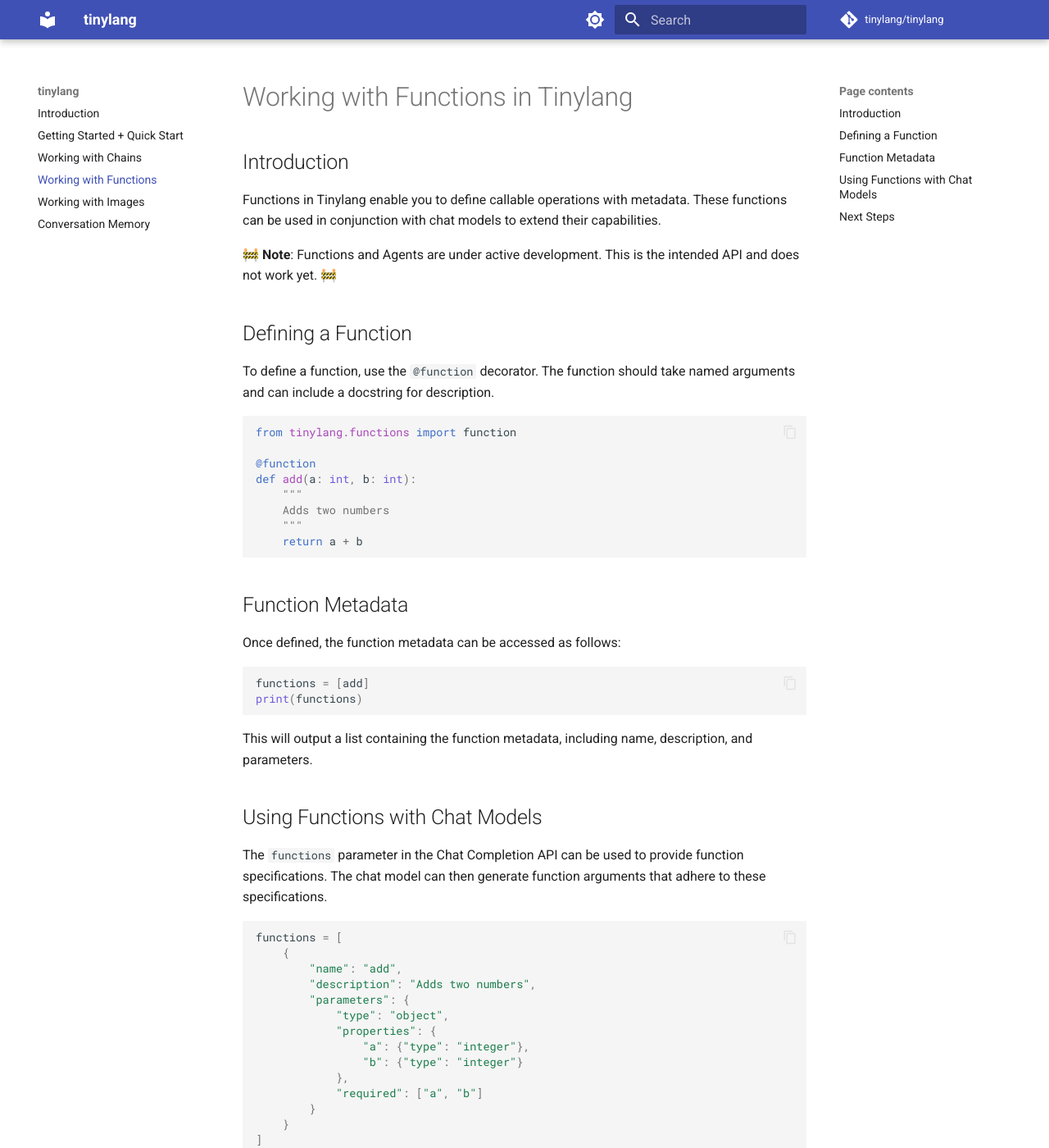
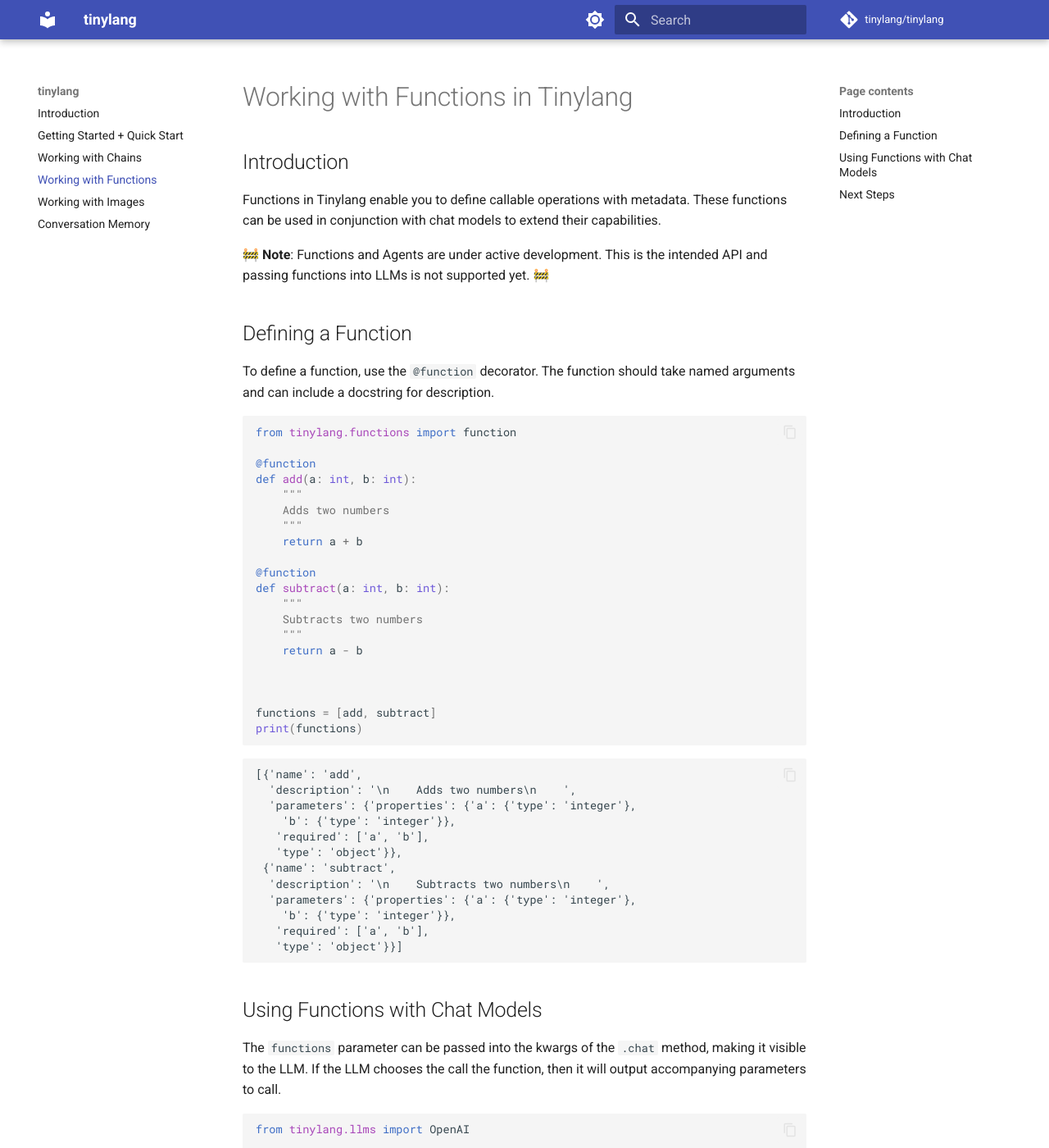
Before and after one commit to astelmach01/tinylang, an MkDocs documentation site: the page built from docs/functions.md, in a window 1280 px wide and 1400 px high. Shown: the whole window at 82% size. Built offline with MkDocs 1.6.1 and Material for MkDocs 9.7.7, drawn with Linux system fonts in a browser that asks for light colours; comment, search, counter and statistics services are not loaded; some of the changed text lies outside the part shown.

Commit message:
fix functions docs

````diff
--- a/docs/functions.md
+++ b/docs/functions.md
@@ -4,7 +4,7 @@
 
 Functions in Tinylang enable you to define callable operations with metadata. These functions can be used in conjunction with chat models to extend their capabilities.
 
-🚧 **Note**: Functions and Agents are under active development. This is the intended API and does not work yet. 🚧
+🚧 **Note**: Functions and Agents are under active development. This is the intended API and passing functions into LLMs is not supported yet. 🚧
 
 ## Defining a Function
 
@@ -19,38 +19,50 @@
     Adds two numbers
     """
     return a + b
-```
 
-## Function Metadata
+@function
+def subtract(a: int, b: int):
+    """
+    Subtracts two numbers
+    """
+    return a - b
 
-Once defined, the function metadata can be accessed as follows:
 
-```python
-functions = [add]
+
+functions = [add, subtract]
 print(functions)
 ```
 
-This will output a list containing the function metadata, including name, description, and parameters.
+```
+[{'name': 'add',
+  'description': '\n    Adds two numbers\n    ',
+  'parameters': {'properties': {'a': {'type': 'integer'},
+    'b': {'type': 'integer'}},
+   'required': ['a', 'b'],
+   'type': 'object'}},
+ {'name': 'subtract',
+  'description': '\n    Subtracts two numbers\n    ',
+  'parameters': {'properties': {'a': {'type': 'integer'},
+    'b': {'type': 'integer'}},
+   'required': ['a', 'b'],
+   'type': 'object'}}]
+```
 
 ## Using Functions with Chat Models
 
-The `functions` parameter in the Chat Completion API can be used to provide function specifications. The chat model can then generate function arguments that adhere to these specifications.
+The `functions` parameter can be passed into the kwargs of the `.chat` method, making it visible to the LLM. If the LLM chooses the call the function, then it will output accompanying parameters to call.
+
 
 ```python
-functions = [
-    {
-        "name": "add",
-        "description": "Adds two numbers",
-        "parameters": {
-            "type": "object",
-            "properties": {
-                "a": {"type": "integer"},
-                "b": {"type": "integer"}
-            },
-            "required": ["a", "b"]
-        }
-    }
-]
+from tinylang.llms import OpenAI
+
+chatGPT = OpenAI(
+    openai_api_key="",
+    openai_organization="",
+    model="gpt-3.5-turbo",
+)
+
+chatGPT.chat("hello", functions=functions)
 ```
 
 Note that the API will not actually execute any function calls. It is up to developers to execute function calls using model outputs.
````
